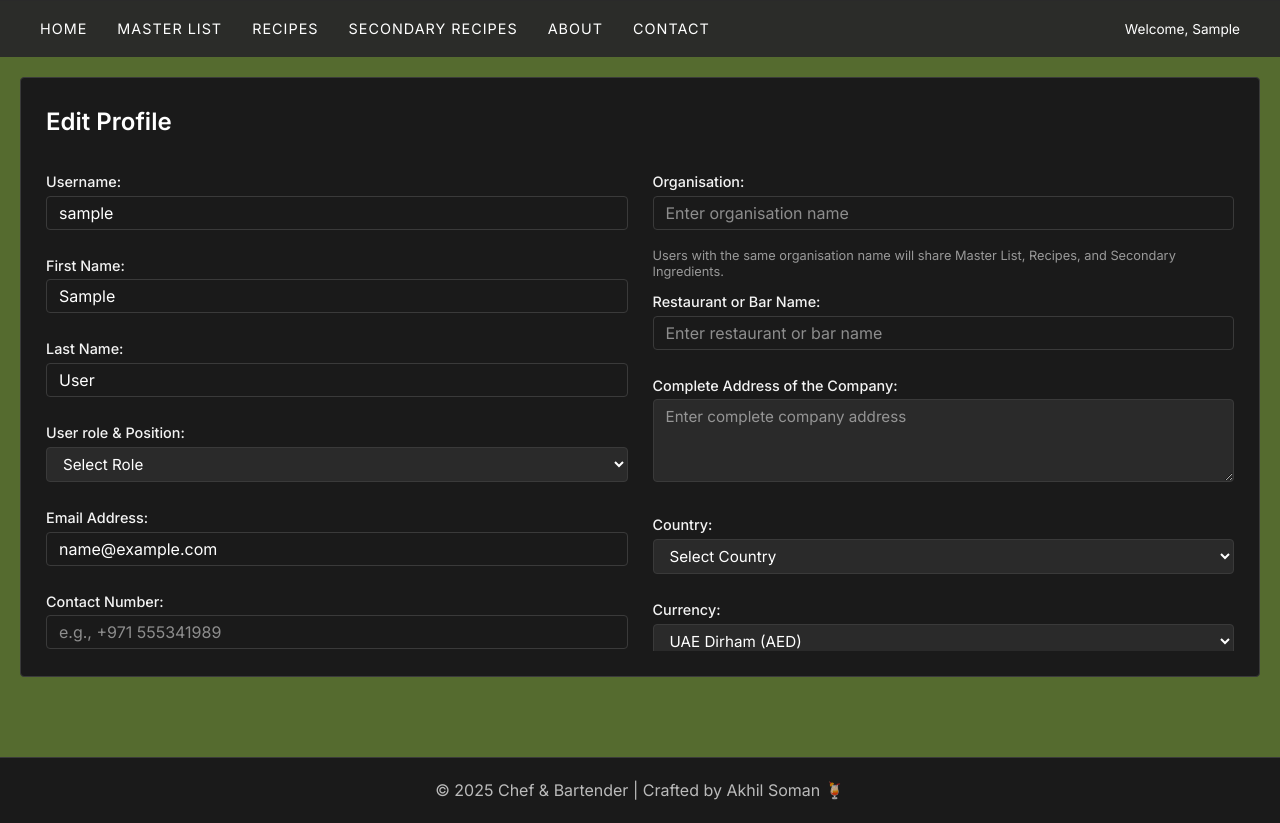
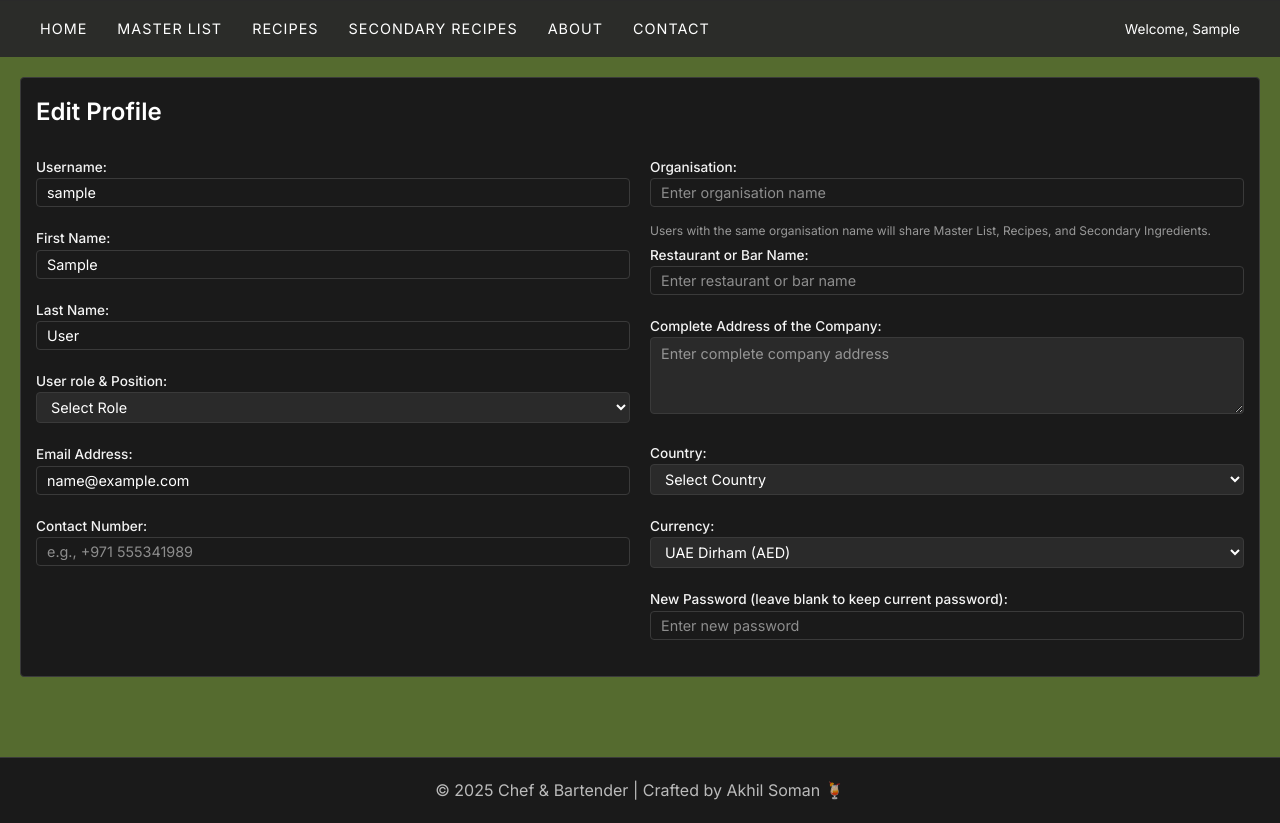
Before and after one commit to akiuser10/Chef-Bartender, a Flask app: page /profile in a window 1280 px wide. Shown: the part 79-902 px from the top of the page. Run offline with Flask 3, Linux system fonts and the light colour scheme; the visitor is signed in with stand-in values (Sample User, id 1); data comes from the database, SQL or seed files in the repository; data that the repository does not hold is empty.

Commit message:
Further reduce spacing in profile form to ensure buttons are visible within dark area

```diff
--- a/static/style.css
+++ b/static/style.css
@@ -476,7 +476,11 @@ main {
 }
 
 .page-panel:has(.profile-form) h2 {
-    margin-bottom: 12px;
+    margin-bottom: 8px;
+}
+
+.page-panel:has(.profile-form) {
+    padding: 15px;
 }
 
 /* About Page */
@@ -1353,8 +1357,8 @@ form {
 .profile-form-columns {
     display: grid;
     grid-template-columns: 1fr 1fr;
-    gap: 25px;
-    margin-bottom: 15px;
+    gap: 20px;
+    margin-bottom: 10px;
     align-items: flex-start;
     width: 100%;
     max-width: 100%;
@@ -1374,7 +1378,7 @@ form {
     max-width: 100%;
     box-sizing: border-box;
     overflow: hidden;
-    margin-bottom: 12px;
+    margin-bottom: 8px;
 }
 
 .profile-form-col .form-input {
@@ -1385,8 +1389,8 @@ form {
 @media (max-width: 1024px) {
     .profile-form-columns {
         grid-template-columns: 1fr 1fr;
-        gap: 20px;
-        margin-bottom: 12px;
+        gap: 15px;
+        margin-bottom: 8px;
     }
 }
 
@@ -1415,8 +1419,9 @@ form {
 }
 
 .profile-form .form-help-text {
-    margin-top: 3px;
-    font-size: 0.8em;
+    margin-top: 2px;
+    font-size: 0.75em;
+    line-height: 1.2;
 }
 
 .register-form .form-help-text {
@@ -1508,11 +1513,11 @@ form {
 
 .profile-form .form-group label {
     display: block;
-    margin-bottom: 4px;
+    margin-bottom: 3px;
     font-weight: 500;
     color: rgba(255, 255, 255, 0.95);
-    font-size: 0.9rem;
-    line-height: 1.3;
+    font-size: 0.85rem;
+    line-height: 1.2;
 }
 
 .form-input {
@@ -1532,8 +1537,9 @@ form {
 }
 
 .profile-form .form-input {
-    padding: 6px 12px;
+    padding: 5px 10px;
     margin-top: 0;
+    font-size: 0.9rem;
 }
 
 .form-input::placeholder {
@@ -1559,11 +1565,17 @@ textarea.form-input {
     line-height: 1.5;
 }
 
+.profile-form textarea.form-input {
+    min-height: 60px;
+    max-height: 100px;
+    padding: 5px 10px;
+}
+
 .form-actions {
     display: flex;
-    gap: 12px;
-    margin-top: 15px;
-    padding-top: 15px;
+    gap: 10px;
+    margin-top: 10px;
+    padding-top: 10px;
     border-top: 1px solid #3a3a3a;
     align-items: center;
     flex-wrap: wrap;
@@ -1572,6 +1584,11 @@ textarea.form-input {
     max-width: 100%;
     box-sizing: border-box;
     overflow: hidden;
+}
+
+.profile-form .form-actions .btn {
+    padding: 8px 16px;
+    font-size: 0.9rem;
 }
 
 /* Forms inside recipe-view-container should be full width */
```
